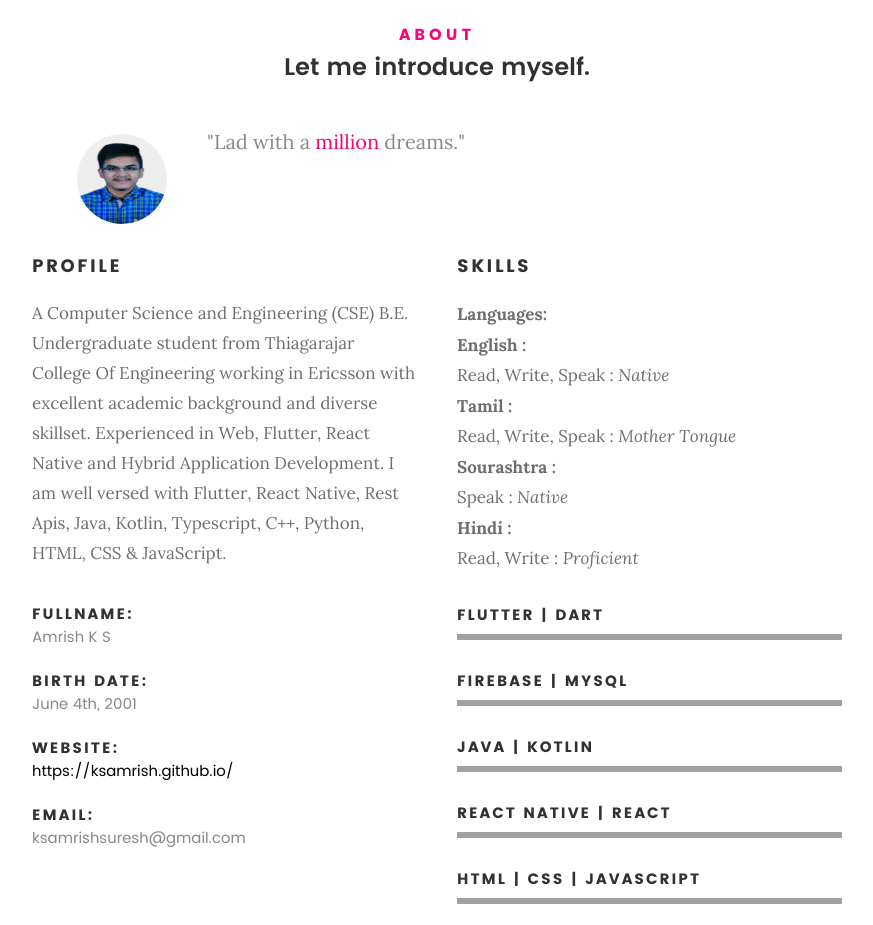
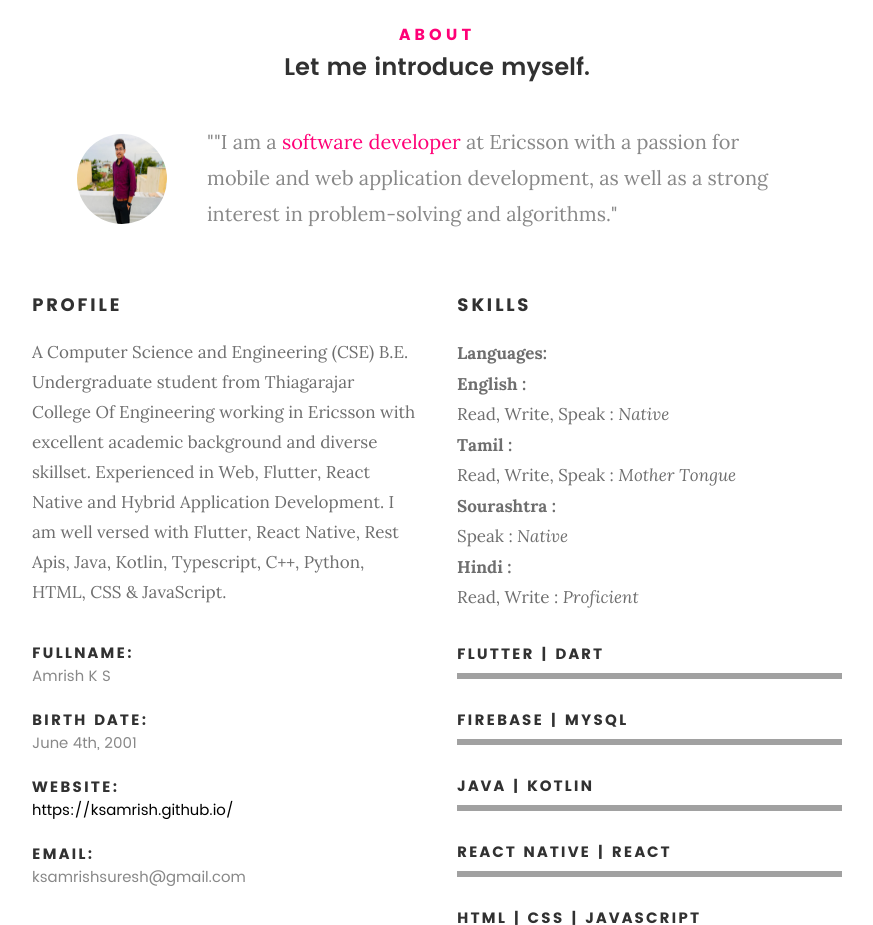
Before and after one commit to ksamrish/ksamrish.github.io, a plain HTML site: page index.html in a window 1280 px wide. Shown: the part 900-1825 px from the top of the page, without its empty margins (203-1076 px from the left). Drawn offline with Linux system fonts and the light colour scheme; files whose address does not match are found by name.

Commit message:
Profile pic and bio modified

```diff
--- a/index.html
+++ b/index.html
@@ -149,9 +149,9 @@
 
    			<div class="intro-info">
 
-   				<img src="images/profile-pic.jpg" alt="Amrish K S Picture">
+   				<img src="images/profile-pic.jpeg" alt="Amrish K S Picture">
 
-   				<p class="lead">"Lad with a <font color="#FF0077">million</font> dreams."</p>
+   				<p class="lead">""I am a <font color="#FF0077">software developer</font> at Ericsson with a passion for mobile and web application development, as well as a strong interest in problem-solving and algorithms."</p>
    			</div>
 
    		</div>
```
Also changed, not shown: images/profile-pic.jpeg (added), images/profile-pic.jpg (deleted).
